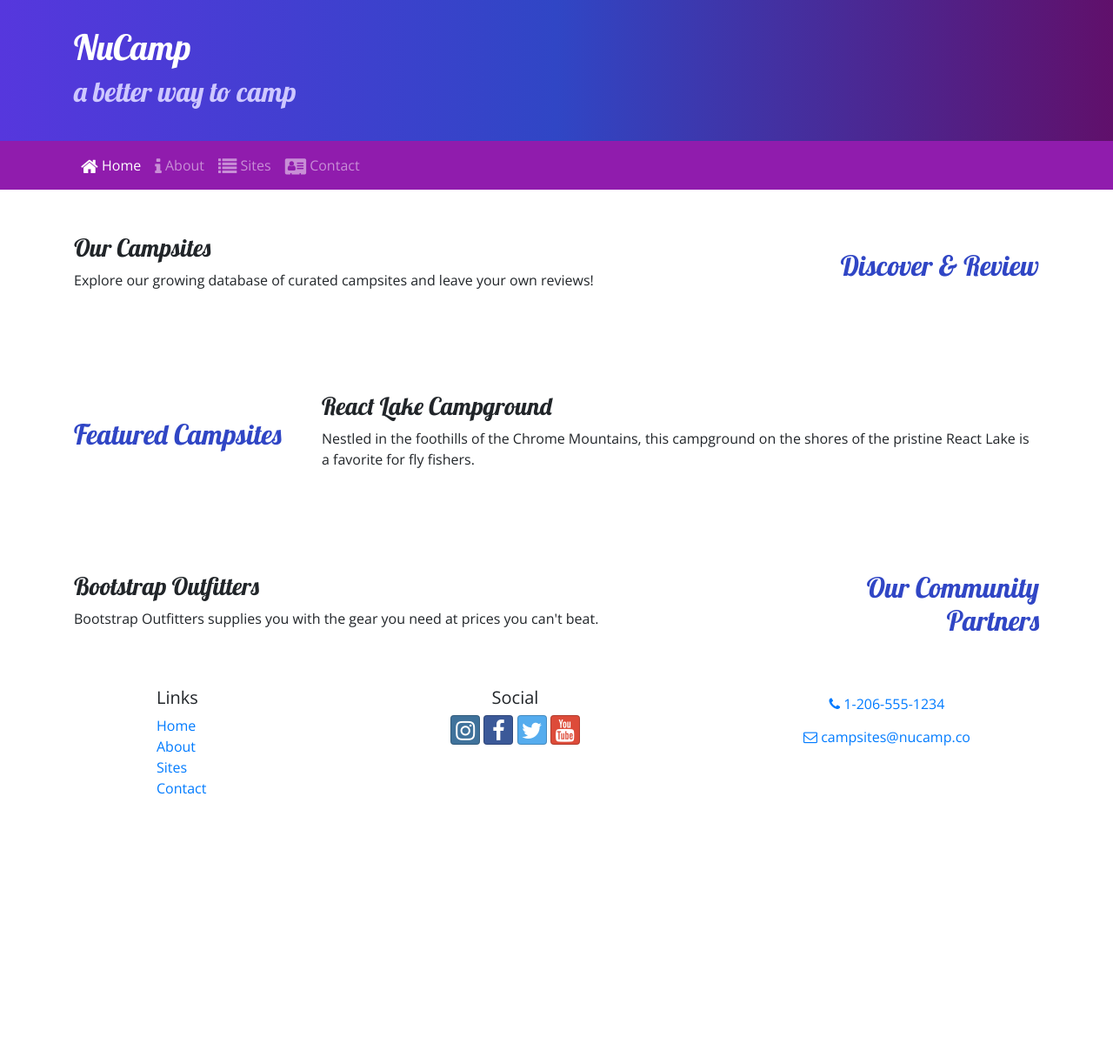
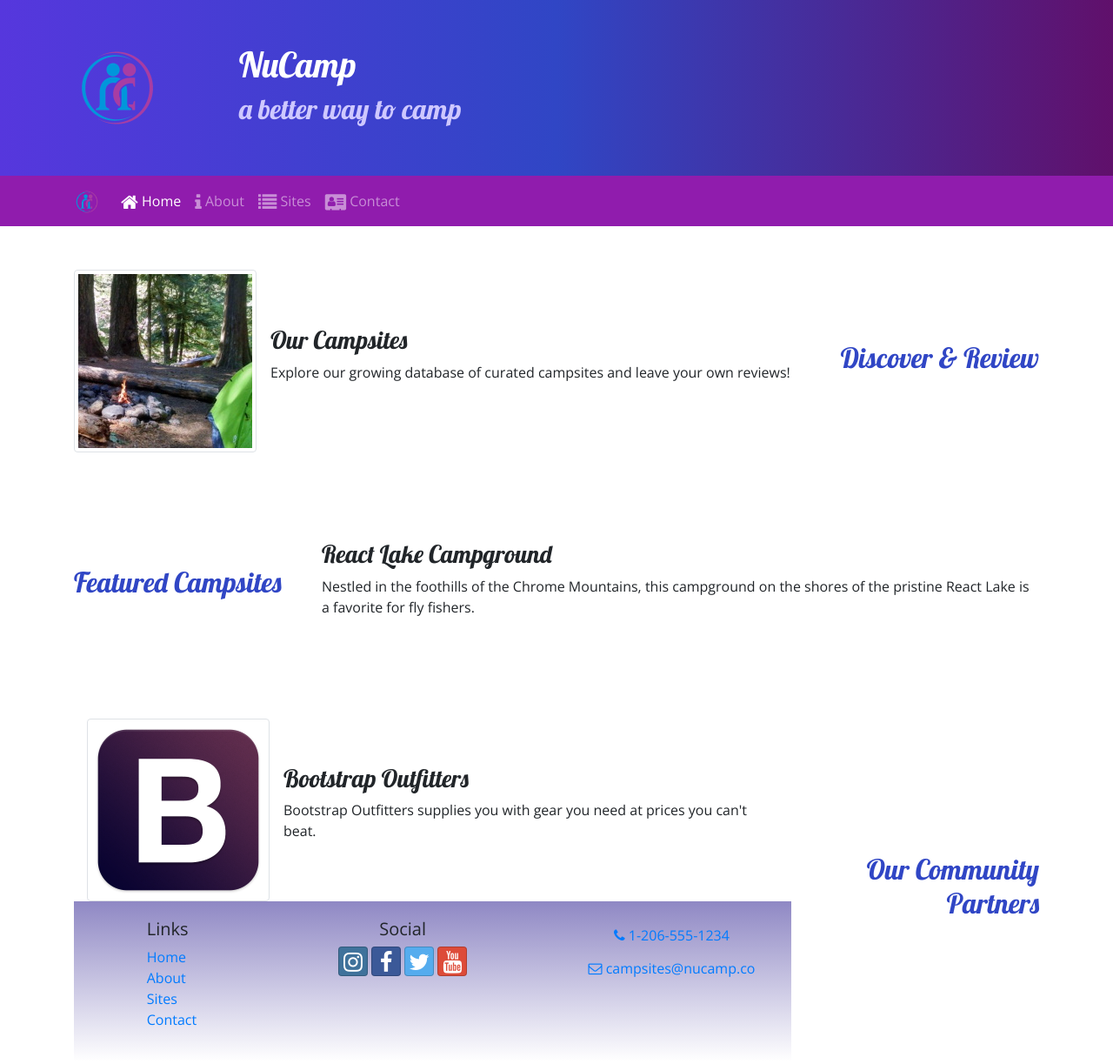
Before and after one commit to ttewabe/index.html, a website: page index.html in a window 1280 px wide. Shown: the whole page at 87% size. Before the commit the page ends 934 px from the top, so only its background shows below. Drawn offline with nearby package versions, Linux system fonts and the light colour scheme.

Commit message:
image & Media

```diff
--- a/css/styles.css
+++ b/css/styles.css
@@ -14,15 +14,14 @@ header h2 {
     color: #CEC8FF;
 }
 
-.site-footer{
-
-    background-image: linear-gradient(#CEC8FF, white);
+.site-footer {
+    background-image:linear-gradient(#8f88c4,white);
     padding: 20px 0;
 }
 
 .jumbotron {
     margin: 0;
-    padding: 30px;
+    padding: 50px;
     background-image: linear-gradient(to right, #5637DD, #3046C5, #60106B);
     color: white;
 }
--- a/index.html
+++ b/index.html
@@ -21,6 +21,9 @@
     <header class="jumbotron jumbotron-fluid">
         <div class="container">
             <div class="row">
+                <div class="col-4 col-sm-3 col-md-2 align-self-center">
+                    <img src="img/logo.png" class="img-fluid" />
+                </div>
                 <div class="col">
                     <h1>NuCamp</h1>
                     <h2>a better way to camp</h2>
@@ -30,7 +33,8 @@
     </header>
     <nav class="navbar navbar-expand-sm navbar-dark sticky-top">
         <div class="container">
-            <button class="navbar-toggler ml-auto" type="button" data-toggle="collapse" data-target="#nucampNavbar">
+            <a class="navbar-brand" href="#"><img src="img/logo.png" height="30" width="30" /></a>
+            <button class="navbar-toggler" type="button" data-toggle="collapse" data-target="#nucampNavbar">
                 <span class="navbar-toggler-icon"></span>
             </button>
             <div class="collapse navbar-collapse" id="nucampNavbar">
@@ -49,11 +53,15 @@
                 <h2 class="text-sm-right">Discover & Review</h2>
             </div>
             <div class="col">
+                    <div class="media">
+                        <img class="d-flex mr-3 img-thumbnail" src="img/breadcrumb-trail-thumb.jpg" alt="Breadcrumb Trail" />
+                        <div class="media-body align-self-center">
                             <h3>Our Campsites</h3>
-                <p class=" d-none d-sm-block">Explore our growing database of curated campsites and leave your own reviews!</p>
+                            <p class="d-none d-sm-block">Explore our growing database of curated campsites and leave your own reviews!</p>
                         </div>
                     </div>
-
+                </div>
+        </div>
         <div class="row row-content align-items-center">
             <div class="col-sm-4 col-md-3">
                 <h2>Featured Campsites</h2>
@@ -69,22 +77,26 @@
                 <h2 class="text-sm-right">Our Community Partners</h2>
             </div>
             <div class="col">
+                <div class="col">
+                    <div class="media">
+                        <img class="d-flex mr-3 img-thumbnail" src="img/bootstrap-thumb.png" alt="Bootstrap Outfitters" />
+                        <div class="media-body align-self-center">
                             <h3>Bootstrap Outfitters</h3>
-                <p class=" d-none d-sm-block">Bootstrap Outfitters supplies you with the gear you need at prices you can't beat.</p>
+                            <p class="d-none d-sm-block">Bootstrap Outfitters supplies you with gear you need at prices you can't beat.</p>
                         </div>
                     </div>
                 </div>
 
-    <footer>
+                <footer class="site-footer">
                     <div class="container">
                         <div class="row">
                             <div class="col-4 col-sm-2 offset-1">
                                 <h5>Links</h5>
                                 <ul class="list-unstyled">
-                        <li><a href="#">Home</a></li>
+                                    <li><a href="index.html">Home</a></li>
                                     <li><a href="aboutus.html">About</a></li>
                                     <li><a href="#">Sites</a></li>
-                        <li><a href="contactus.html">Contact</a></li>
+                                    <li><a href="#">Contact</a></li>
                                 </ul>
                             </div>
                             <div class="col-6 col-sm-5 text-center">
```
Also changed, not shown: aboutus.html (+7 -3 lines), contactus.html (+5 -2 lines), img/bootstrap-thumb.png (added), img/breadcrumb-trail-thumb.jpg (added), img/breadcrumb-trail.jpg (added), img/chrome-river-thumb.jpg (added), img/chrome-river.jpg (added), img/logo.png (added), img/react-lake-thumb.jpg (added), img/react-lake.jpg (added). Lines whose indentation alone changed are shown as unchanged.
